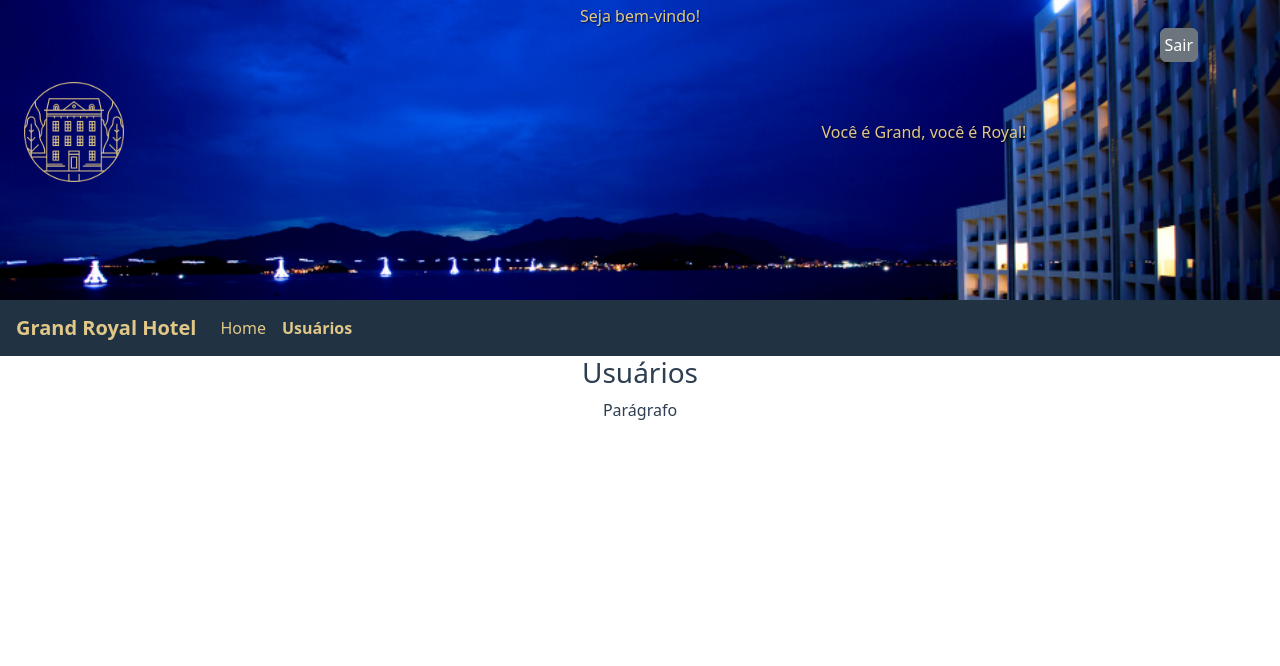
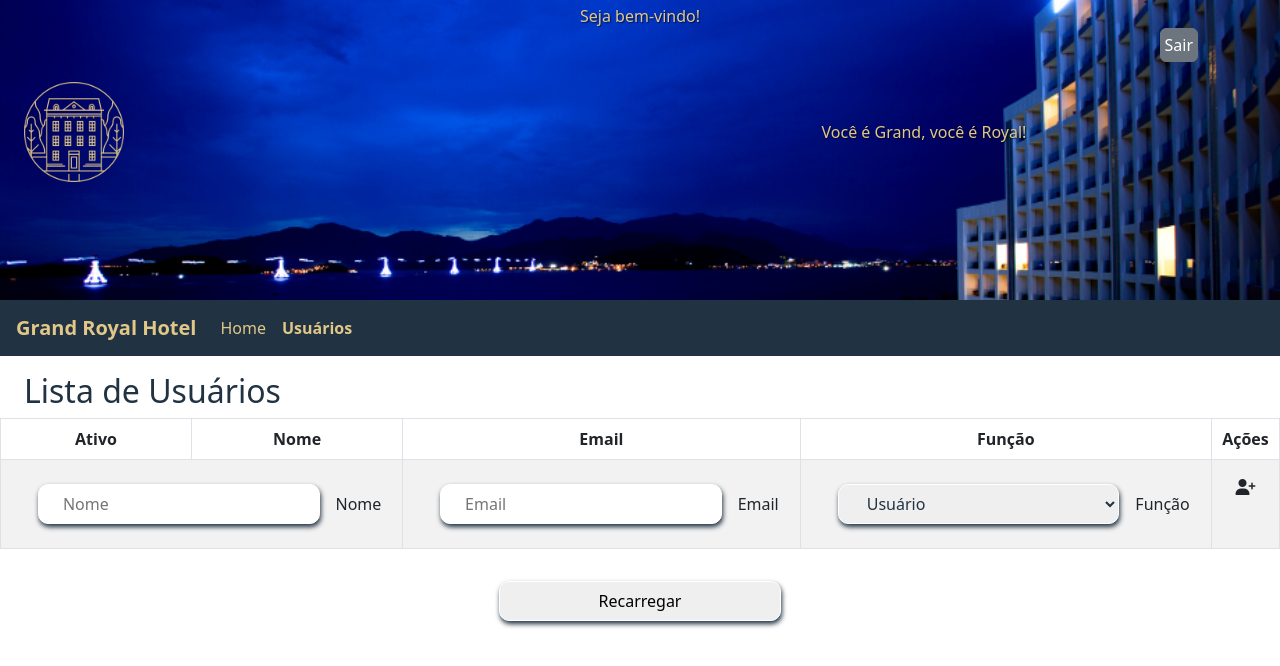
Before and after one commit to D2Trindade/hotel-management-backend, a Vue app: page /admUsers in a window 1280 px wide. Shown: the top 666 px of the page. Built offline with nearby package versions, Linux system fonts and the light colour scheme; a web font is replaced by a local one.

Commit message:
Lista de Usuários

```diff
--- a/src/views/Adm/AdmUsers.vue
+++ b/src/views/Adm/AdmUsers.vue
@@ -1,6 +1,80 @@
 <template>
     <main>
-        <h3>Usuários</h3>
-        <p>Parágrafo</p>
+        <section class="section-pd">
+            <div class="p-top">
+                <h2 class="h2-primario">Lista de Usuários</h2>
+            </div>
+            <div class="">
+                <table class="table table-striped table-bordered">
+                    <thead>
+                        <tr>
+                            <th>Ativo</th>
+                            <th>Nome</th>
+                            <th>Email</th>
+                            <th>Função</th>
+                            <th>Ações</th>
+                        </tr>
+                    </thead>
+                    <tbody>
+                        <tr v-for="user in users" :key="user.id">
+                            <td>{{user.ativo}}</td>
+                            <td>{{user.nome}}</td>
+                            <td>{{user.email}}</td>
+                            <td>{{user.role}}</td>
+                            <td style="width: 18%;">
+                                <a href="#modal" @click="edit(index)" class="btn"><i class="fa-solid fa-user-pen"></i></a>
+                                <a href="#!" class="btn" @click="archive(index)"><i class="fa-solid fa-user-slash"></i></a>
+                            </td>
+                        </tr>
+                        <tr>
+                            <td colspan="2">
+                                <div class="input-field">
+                                    <input class="input-padrao p-primario" placeholder="Nome" id="fname" type="text">
+                                    <label for="fname">Nome</label>
+                                </div>
+                            </td>
+                            <td>
+                                <div class="input-field">
+                                    <input class="input-padrao p-primario" placeholder="Email" id="femail" type="email">
+                                    <label for="femail">Email</label>
+                                </div>
+                            </td>
+                            <td>
+                                <div class="input-field">
+                                    <select class="input-padrao p-primario" id="frole">
+                                        <option value="usuario">Usuário</option>
+                                        <option value="funcionario">Funcionário</option>
+                                    </select>
+                                    <label for="frole">Função</label>
+                                </div>
+                            </td>
+                            <td>
+                                <a href="#!" @click="add" class="btn btn-waves green darken-2"><i class="fa-sharp fa-solid fa-user-plus"></i></a>
+                            </td>
+                        </tr>
+                    </tbody>
+                </table>
+            </div>
+        </section>
+        <button class="col btn-terceario" @click="buscaUsuarios">Recarregar</button>
     </main>
 </template>
+
+<script>
+export default {
+    data() {
+        return {
+            users: []
+        }
+    },
+    methods: {
+        async buscaUsuarios() {
+            // Busca as pessoas incluídas no DB
+            const conexao = require('@/assets/js/ConexaoAPI.js')
+            let pessoas = await conexao.getAPI('/pessoas')
+            this.users = pessoas
+            console.log(this.users)
+        }
+    }
+}
+</script>
```
